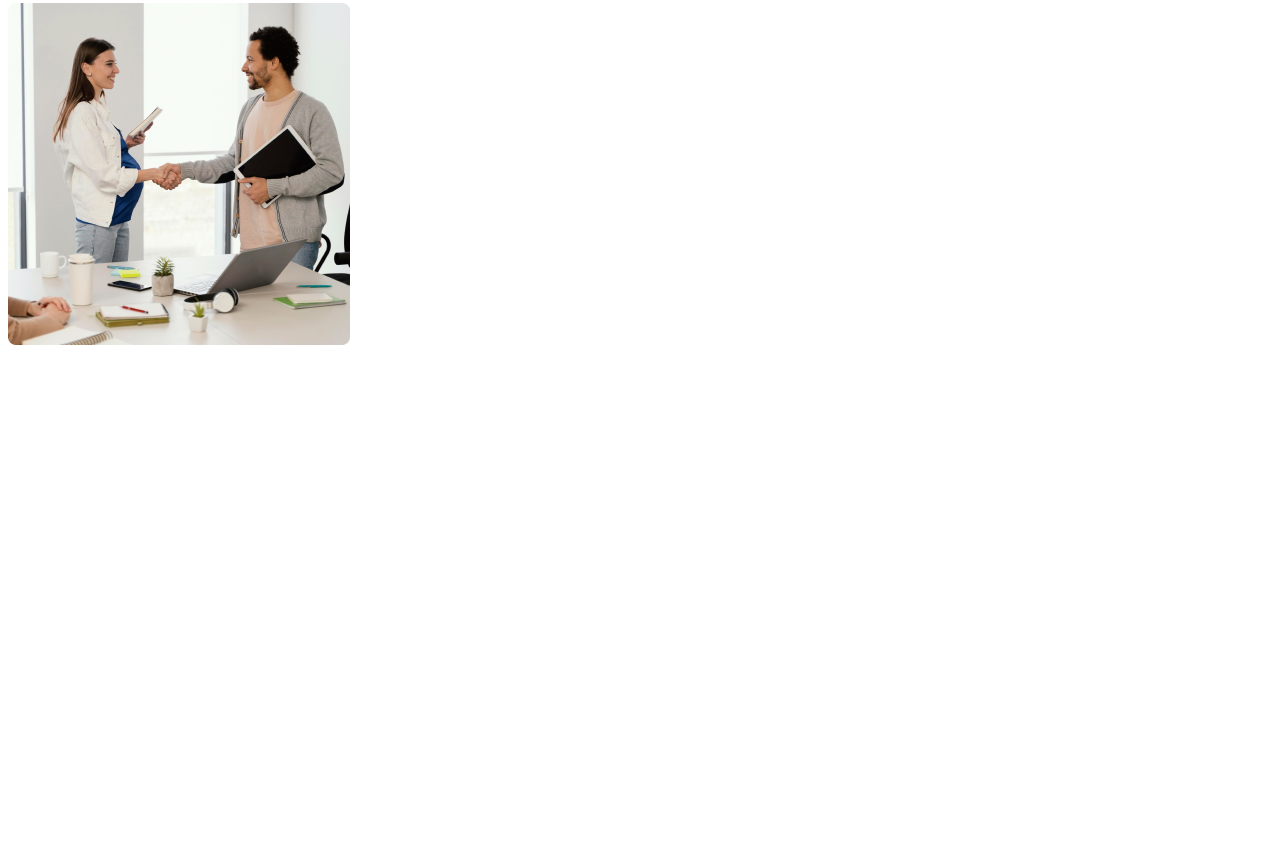
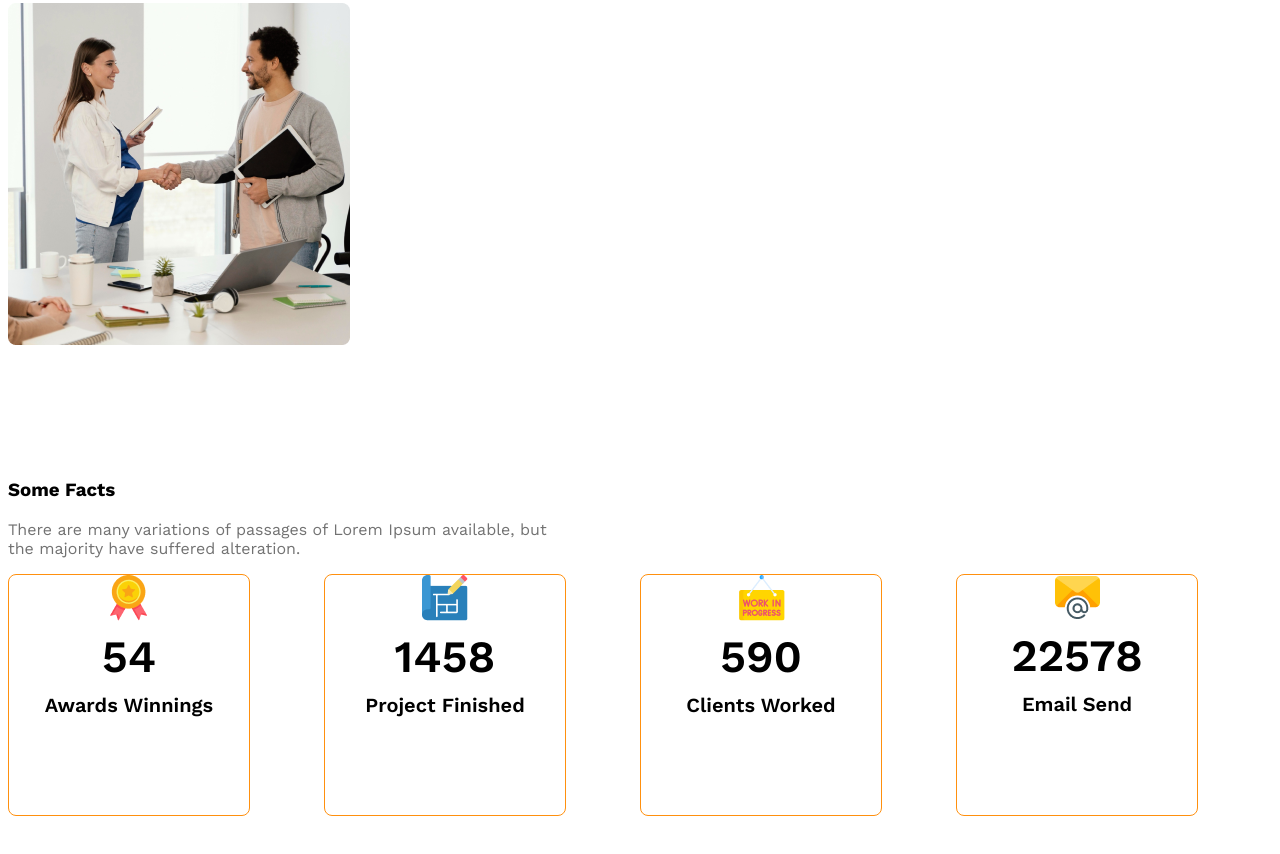
Before and after one commit to ahmad-minhaz/g3-architects-website, a plain HTML site: page index.html in a window 1280 px wide. Shown: the part 2475-3329 px from the top of the page. Before the commit the page ends 2894 px from the top, so only its background shows below. Drawn offline with nearby package versions, Linux system fonts and the light colour scheme.

Commit message:
Some Facts

```diff
--- a/index.html
+++ b/index.html
@@ -44,6 +44,42 @@
         <p class="text-light-grey">There are many variations of passages of Lorem Ipsum available, but the majority have suffered alteration in some form, by injected humour, or randomised words which don't look even</p>
         <button class="btn-primary">Explore More</button>
     </div>
+    </section>
+        <!-- Some Facts -->
+    <section>
+        <h3 class="section-title">Some Facts</h3>
+        <p class="text-light-grey fact-description">There are many variations of passages of Lorem Ipsum available, but the majority have suffered alteration.</p>
+
+        <div class="facts-container">
+        <!-- .fact-card*4>img.fact-icon+h4.fact-number+h5.fact-name -->
+        <div class="fact-card display-flex">
+            <div>
+                <img src="images/icons/ribon.png" alt="" class="fact-icon">
+            <h4 class="fact-number">54</h4>
+            <h5 class="fact-name">Awards Winnings</h5>
+            </div>
+        </div>
+        <div class="fact-card display-flex">
+            <div><img src="images/icons/projects.png" alt="" class="fact-icon">
+                <h4 class="fact-number">1458</h4>
+                <h5 class="fact-name">Project Finished</h5>
+            </div>
+        </div>
+        <div class="fact-card display-flex">
+            <div>
+                <img src="images/icons/customers.png" alt="" class="fact-icon">
+            <h4 class="fact-number">590</h4>
+            <h5 class="fact-name">Clients Worked</h5>
+            </div>
+        </div>
+        <div class="fact-card display-flex">
+            <div>
+                <img src="images/icons/email.png" alt="" class="fact-icon">
+            <h4 class="fact-number">22578</h4>
+            <h5 class="fact-name">Email Send</h5>
+            </div>
+        </div>
+    </div>
  </section>
     </main>
     <footer>
--- a/styles/architect.css
+++ b/styles/architect.css
@@ -141,6 +141,38 @@
     font-weight: 500;
 }
 
+/* Some Fact Related Styles */
+
+.facts-container{
+    display: grid;
+    grid-template-columns: repeat(4, 1fr);
+}
+.fact-card{
+    border: 1px solid #FF900E;
+    width: 240px;
+    height: 240px;
+    border-radius: 8px;
+    text-align: center;
+    align-items: center;
+    justify-content: center;
+}
+
+.fact-number{
+    font-size: 2.8rem;
+    font-weight: 600;
+    margin-top: 5px;
+    margin-bottom: 10px;
+}
+
+.fact-name{
+    font-size: 1.25rem;
+    font-weight: 600;
+    margin-top: 10px;
+}
+
+.fact-description{
+    max-width: 540px;
+}
 /* Responsive Media Queries */
 /* Mobile Device */
 @media screen and (max-width: 576px){
```
